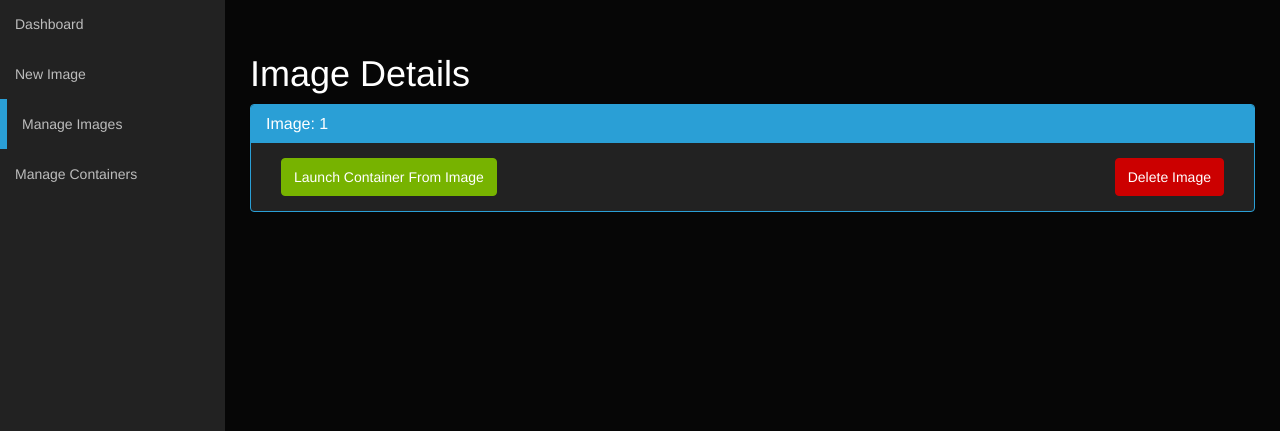
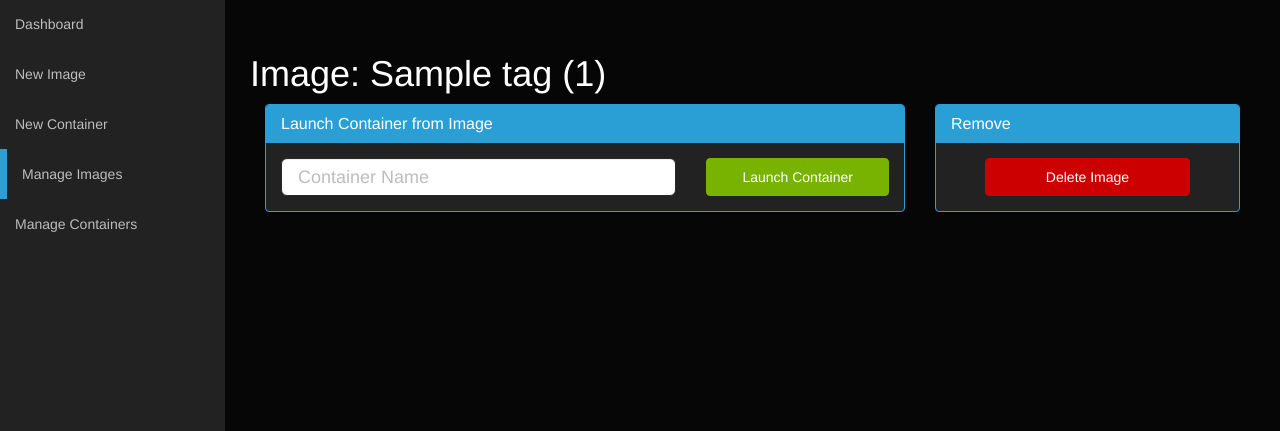
Before and after one commit to BDGL-Hacks/Docker, a Django app: template docker/manager/templates/manager/image_details.html in a window 1280 px wide. Shown: the part 51-482 px from the top of the page. Run offline with Django 3.2, Linux system fonts and the light colour scheme; tables that the repository leaves empty hold one stand-in row (values such as "Sample post"); the template is opened without the code that fills it: values that come from a table or form of the project are taken from there, most other values are stand-ins (such as "Sample title", 1, 10 or a date in 2020); some libraries are stand-ins or nearby versions; some web fonts are replaced.

Commit message:
Commiting for Lance

```diff
--- a/docker/manager/forms.py
+++ b/docker/manager/forms.py
@@ -11,3 +11,7 @@ class CreateInstForm(forms.Form):
 	name = forms.CharField(label="Container Name", max_length=100)
 	quantity = forms.IntegerField()
 	image = forms.ChoiceField(choices=image_choices)
+
+class CreateContainerForm(forms.Form):
+	container_name = forms.CharField(label="Container Name", max_length=50)
+	image_id = forms.CharField(label="Image Id", max_length=50)
--- a/docker/manager/templates/manager/base.html
+++ b/docker/manager/templates/manager/base.html
@@ -31,7 +31,8 @@
 	            <div class="collapse navbar-collapse navbar-ex1-collapse">
 	                <ul class="nav navbar-nav side-nav">
 	                    <li id="nav-home"><a href="{% url 'home' %}"> Dashboard</a></li>
-	                    <li id="nav-create"><a href="{% url 'manager.views.create_image' %}"> New Image</a></li>
+	                    <li id="nav-create-image"><a href="{% url 'manager.views.create_image' %}"> New Image</a></li>
+	                    <li id="nav-create-container"><a href="{% url 'manager.views.create_container' %}"> New Container</a></li>
 	                    <li id="nav-images"><a href="{% url 'manager.views.display_images' %}"> Manage Images</a></li>
 	                    <li id="nav-status"><a href="{% url 'manager.views.display_instances' %}"> Manage Containers</a></li>
 	                </ul>
--- a/docker/manager/templates/manager/create_instance.html
+++ b/docker/manager/templates/manager/create_instance.html
@@ -45,7 +45,7 @@ Create New Containers
 {% block footer %}
 <script type="text/javascript">
 $(document).ready(function() {
-    $("#nav-create").addClass("selected");
+    $("#nav-create-image").addClass("selected");
 });
 </script>
 {% endblock %}
--- a/docker/manager/templates/manager/image_details.html
+++ b/docker/manager/templates/manager/image_details.html
@@ -1,22 +1,41 @@
 {% extends "manager/base.html" %}
+{% load widget_tweaks %}
 
 {% block title %}
 Image Details
 {% endblock %}
 {% block page_title %}
-Image Details
+Image: {{ tag }} ({{ id }})
 {% endblock %}
 {% block content %}
-<div class="panel panel-primary">
-	<div class="panel-heading">
-		<h3 class="panel-title">Image: {{ id }}</h3>
+<div class="col-lg-8">
+	<div class="panel panel-primary">
+		<div class="panel-heading">
+			<h3 class="panel-title">Launch Container from Image</h3>
+		</div>
+		<div class="panel-body">
+			<form action="{% url 'manager.views.create_container' %}" method="get" role="form">
+				{{ form.non_field_errors }}
+				<div class="row" style="text-align:center;">
+					<div class="col-lg-8">
+						{% render_field form.container_name class+="form-control btn-lg" placeholder="Container Name" %}
+						{% render_field form.image_id style="display:none;" class+="hidden-field"%}
+					</div>
+					<div class="col-lg-4">
+						<button type="submit" class="btn btn-success" style="width:100%;">Launch Container</button>
+					</div>
+				</div>
+			</form>
+		</div>
 	</div>
-	<div class="panel-body">
-		<div class="col-lg-8">
-			<button type="button" class="btn btn-success">Launch Container From Image</button>
+</div>
+<div class="col-lg-4">
+	<div class="panel panel-primary">
+		<div class="panel-heading">
+			<h3 class="panel-title">Remove</h3>
 		</div>
-		<div class="col-lg-4">
-			<button type="button" class="btn btn-danger" style="float:right;">Delete Image</button>
+		<div class="panel-body" style="text-align:center;">
+			<button type="button" class="btn btn-danger" style="width:75%">Delete Image</button>
 		</div>
 	</div>
 </div>
@@ -25,6 +44,12 @@ Image Details
 <script type="text/javascript">
 $(document).ready(function() {
 	$("#nav-images").addClass("selected");
+	$(".hidden-field").val("{{ id }}")
 });
+
+/***************************************
+ ***** ADD SCRIPT TO VALIDATE FORM *****
+ ***************************************/
+
 </script>
 {% endblock %}
--- a/docker/manager/templates/manager/images.html
+++ b/docker/manager/templates/manager/images.html
@@ -22,7 +22,7 @@ Images
 	</thead>
 	<tbody>
 		{% for image, info in images.items %}
-			<tr class="clickable-row" href="{% url 'manager.views.image_details' %}?id={{ images|get_item:image|get_item:'IMAGE ID' }}">
+			<tr class="clickable-row" href="{% url 'manager.views.image_details' %}?tag={{ images|get_item:image|get_item:'TAG' }}&id={{ images|get_item:image|get_item:'IMAGE ID' }}">
 				<td>{{ image }}</td>
 				{% for key, value in info.items %}
 					<td>{{ value }}</td>
--- a/docker/manager/urls.py
+++ b/docker/manager/urls.py
@@ -4,9 +4,10 @@ from manager import views
 
 urlpatterns = patterns('',
 	url(r'^$', views.home, name='home'),
-	url(r'^create/$', views.create_image, name='create'),
 	url(r'^containers/$', views.display_instances, name='containers'),
 	url(r'^containers/detail/$', views.container_details, name='container detail'),
+	url(r'^containers/create/$', views.create_container, name='create container'),
 	url(r'^images/$', views.display_images, name='images'),
 	url(r'^images/detail/$', views.image_details, name='container detail'),
+	url(r'^images/create/$', views.create_image, name='create image'),
 )
```
Also changed, not shown: docker/manager/templates/manager/create_container.html (added, +37 -0 lines), docker/manager/views.py (+18 -3 lines).
